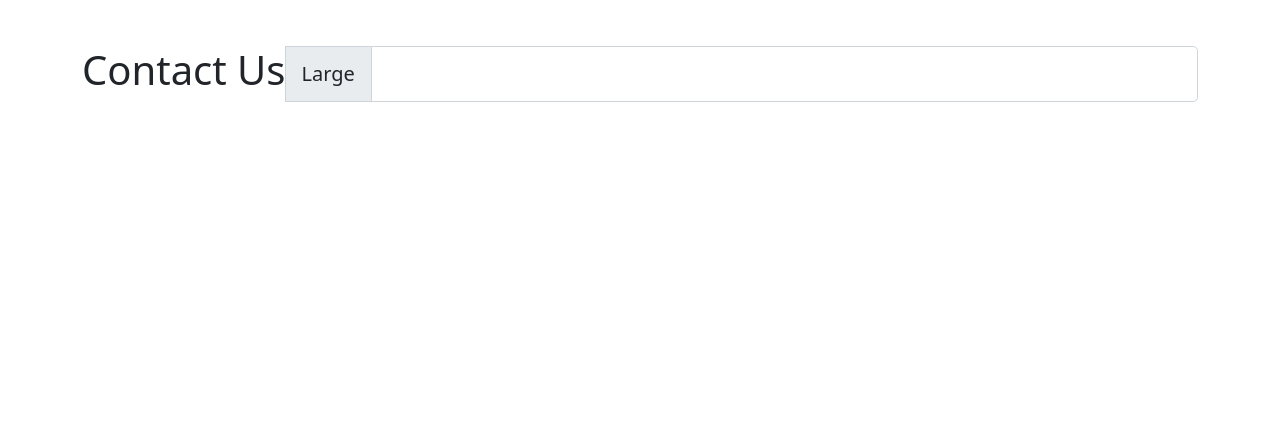
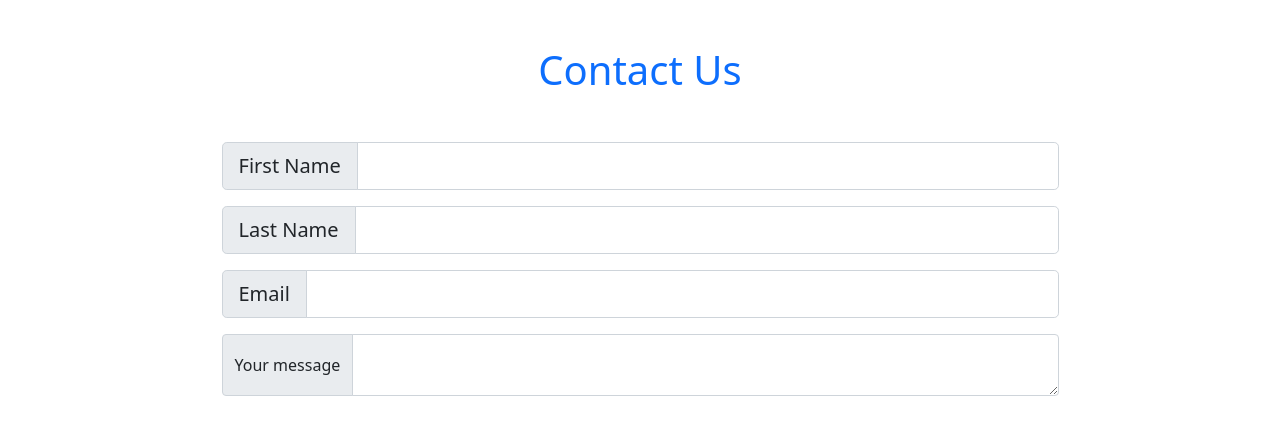
Before and after one commit to bmsani/Dyamond-fitness, a React (Create React App) app: page / in a window 1280 px wide. Shown: the part 1337-1771 px from the top of the page. Before the commit the page ends 1487 px from the top, so only its background shows below. Built offline with nearby package versions, Linux system fonts and the light colour scheme; no server answers.

Commit message:
Contact us section added

```diff
--- a/src/components/Home/Home.js
+++ b/src/components/Home/Home.js
@@ -22,11 +22,23 @@ const Home = () => {
             <Services></Services>
 
             <div>
-                <div>
-                    <div class="input-group input-group-lg">
-                        <h1>Contact Us</h1>
-                        <span class="input-group-text" id="inputGroup-sizing-lg">Large</span>
-                        <input type="text" class="form-control" aria-label="Sizing example input" aria-describedby="inputGroup-sizing-lg"/>
+                <h1 className='text-center text-primary my-5'>Contact Us</h1>
+                <div className='w-75 mx-auto my-5'>
+                    <div class="input-group input-group-lg mb-3">
+                        <span class="input-group-text" id="inputGroup-sizing-lg">First Name</span>
+                        <input type="text" class="form-control" aria-label="Sizing example input" aria-describedby="inputGroup-sizing-lg" />
+                    </div>
+                    <div class="input-group input-group-lg mb-3">
+                        <span class="input-group-text" id="inputGroup-sizing-lg">Last Name</span>
+                        <input type="text" class="form-control" aria-label="Sizing example input" aria-describedby="inputGroup-sizing-lg" />
+                    </div>
+                    <div class="input-group input-group-lg mb-3">
+                        <span class="input-group-text" id="inputGroup-sizing-lg">Email</span>
+                        <input type="email" class="form-control" aria-label="Sizing example input" aria-describedby="inputGroup-sizing-lg" />
+                    </div>
+                    <div class="input-group">
+                        <span class="input-group-text">Your message</span>
+                        <textarea class="form-control" aria-label="With textarea"></textarea>
                     </div>
                 </div>
             </div>
```
